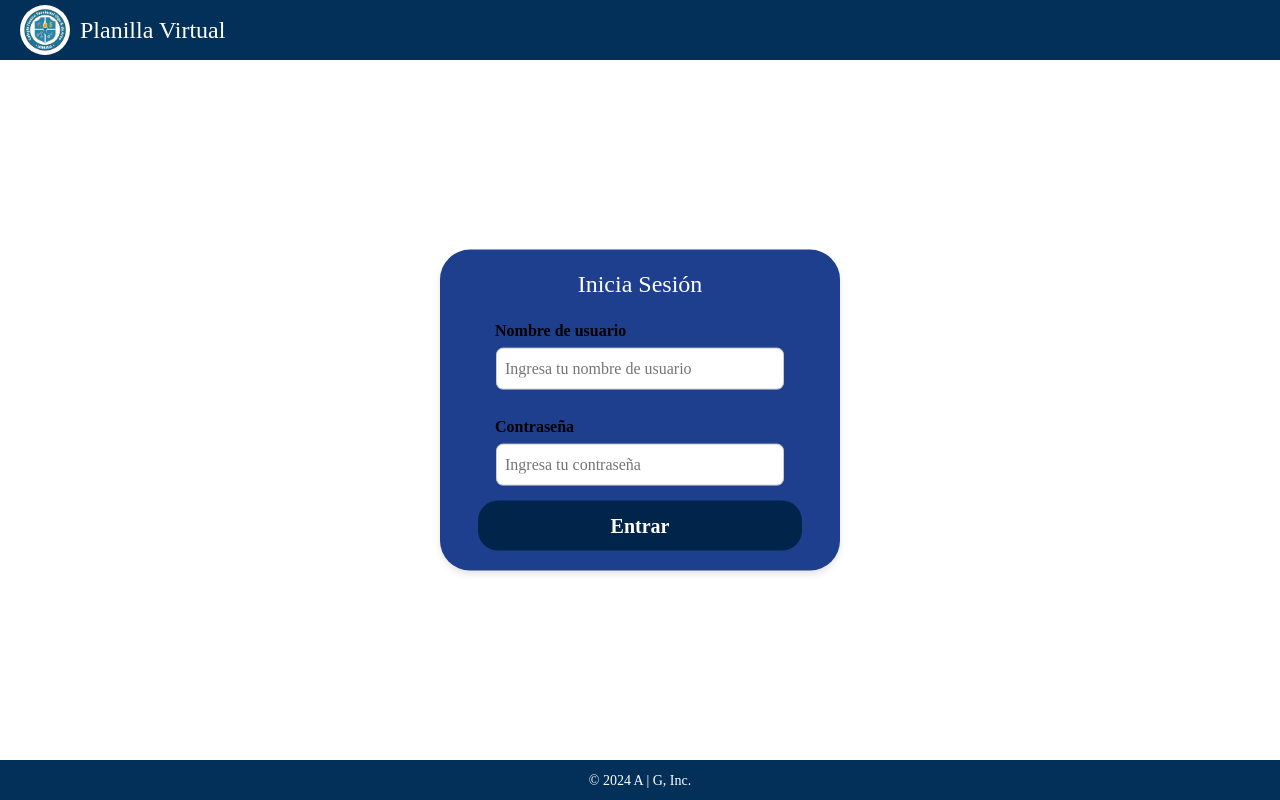
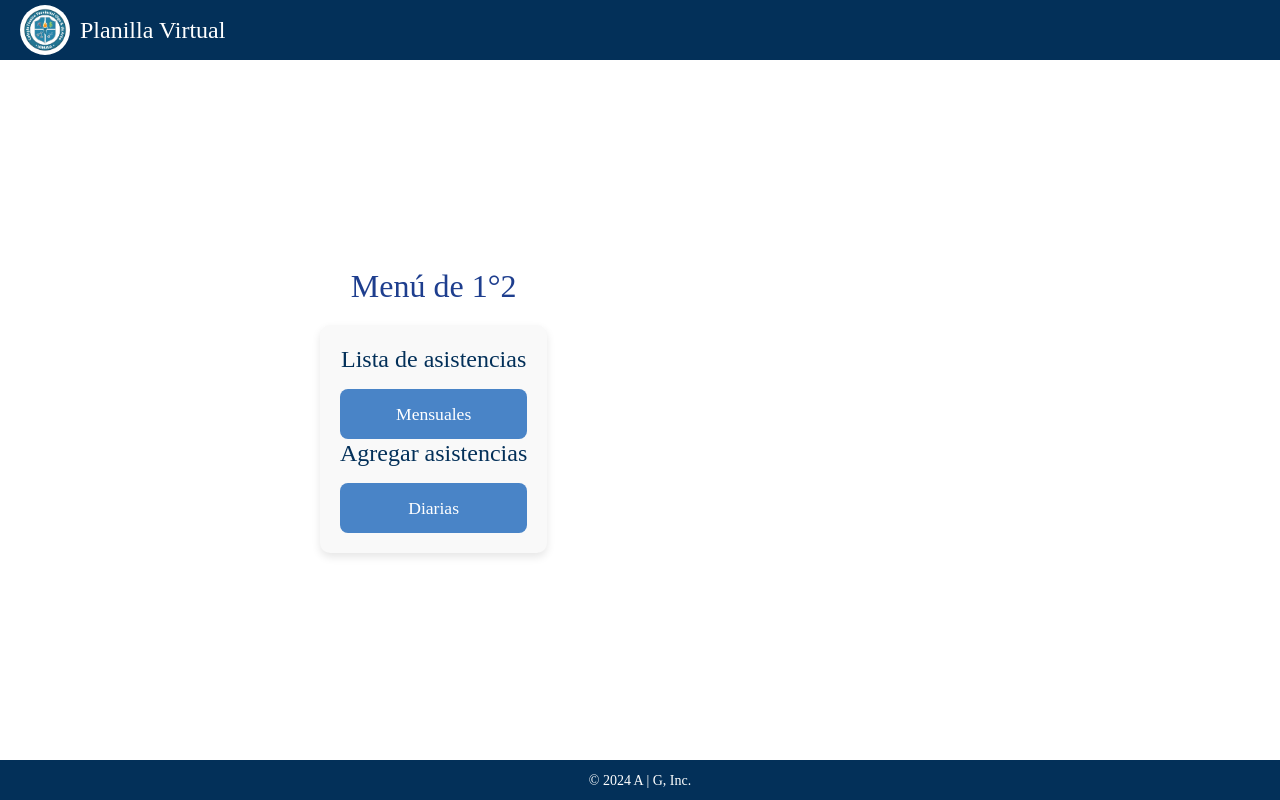
Before and after one commit to FrontierSorcerer85/SPV-FrontEnd, a React (Vite) app: page /curso/1 in a window 1280 px wide. Built offline with nearby package versions, Linux system fonts and the light colour scheme; a web font is replaced by a local one.

Commit message:
Version 1.2.0: se agrego un menu para cada curso, tambien se empezo con rutas en el proyecto utilizando Wouter. Aun se tienen que ajustar algunos problemas.

```diff
--- a/package.json
+++ b/package.json
@@ -1,7 +1,7 @@
 {
   "name": "spv-frontend",
   "private": true,
-  "version": "1.1.0",
+  "version": "1.2.0",
   "type": "module",
   "scripts": {
     "dev": "vite",
--- a/src/App.css
+++ b/src/App.css
@@ -66,7 +66,8 @@ body {
 }
 
 .curso-item {
-  background-color: #70A4BE;
+  background-color: #4984C7;
+  color: #000000;
   padding: 15px;
   border-radius: 5px;
   text-align: center;
@@ -78,9 +79,58 @@ body {
 
 .curso-item:hover {
   background-color: #60c3d0;
+  color: #232323;
   cursor: pointer;
 }
 
+.MenuCurso {
+  padding: 20px;
+  text-align: center;
+  max-width: 800px; /* Limitar el ancho máximo del contenido */
+  margin-top: 20px; /* Espacio superior */
+  margin-left: 300px;
+  display: flex;
+  flex-direction: column;
+  align-items: center; /* Centrar horizontalmente */
+  justify-content: center; /* Centrar verticalmente (opcional) */
+}
+
+.MenuCurso h2 {
+  font-size: 2em;
+  color: #1E3E8E;
+  margin-bottom: 20px;
+}
+
+.opciones {
+  max-width: 600px; /* Aumentar el ancho máximo */
+  width: 100%; /* Ocupar todo el ancho disponible */
+  padding: 20px; /* Espaciado interno */
+  background-color: #f9f9f9; /* Fondo claro */
+  border-radius: 10px; /* Bordes redondeados */
+  box-shadow: 0 4px 8px rgba(0, 0, 0, 0.1); /* Sombra suave */
+}
+
+.opciones h3 {
+  font-size: 1.5em;
+  color: #033059;
+  margin-bottom: 15px; /* Más espacio debajo del título */
+}
+
+.opciones button {
+  padding: 12px;
+  background-color: #4984C7;
+  border: none;
+  border-radius: 8px; /* Bordes más redondeados */
+  color: white;
+  font-size: 1.1em;
+  cursor: pointer;
+  transition: background-color 0.3s ease;
+  width: 100%; /* Botones ocupen todo el ancho disponible */
+}
+
+.opciones button:hover {
+  background-color: #60b2d0;
+}
 .footer {
   background-color: #033059;
   color: white;
@@ -124,7 +174,6 @@ body {
   display: flex;
   align-items: center;
   gap: 10px;
-  cursor: pointer;
 }
 
 .header-logo {
@@ -148,9 +197,25 @@ body {
 }
 
 .icono-cerrar {
-  color: red;
+  color: rgb(192, 30, 30);
   font-size: 24px;
   cursor: pointer;
+}
+
+.icono-cerrar:hover {
+  color: red; /* Cambiar color al pasar el mouse */
+}
+
+/* App.css o Header.css */
+.icono-regresar {
+  color: white; /* Color del ícono */
+  font-size: 24px; /* Tamaño del ícono */
+  margin-right: 20px; /* Espacio entre íconos */
+  text-decoration: none; /* Quitar subrayado del enlace */
+}
+
+.icono-regresar:hover {
+  color: #70A4BE; /* Cambiar color al pasar el mouse */
 }
 
 .login-container {
--- a/src/App.jsx
+++ b/src/App.jsx
@@ -1,5 +1,4 @@
 import { Component } from 'react';
-import axios from 'axios';
 import { Route, Switch, Link } from 'wouter';
 import 'bootstrap/dist/css/bootstrap.min.css';
 import './App.css';
@@ -7,42 +6,60 @@ import Footer from './componentes/Footer';
 import Header from './componentes/Header';
 import Home from './componentes/Home/Home';
 import Login from './componentes/Formularios/Login';
+import MenuCurso from './componentes/MenuCurso/MenuCurso';
 
 export default class App extends Component {
   constructor(props) {
     super(props);
     this.state = {
       Logeado: false,
-      cursosAsignados: []
+      cursosAsignados: [
+        { id: 1, nombre: "1°2", grado: "Primer año" },
+        { id: 2, nombre: "1°7", grado: "Primer año" },
+        { id: 3, nombre: "7°2", grado: "Séptimo año" },
+        { id: 4, nombre: "7°3", grado: "Séptimo año" },
+        { id: 5, nombre: "1°8", grado: "Primer año" },
+      ],
     };
   }
 
-  Login = () => {
-
-    const cursosEjemplo = [
-      { id: 1, nombre: "1°2", grado: "Primer año" },
-      { id: 2, nombre: "1°7", grado: "Primer año" },
-      { id: 3, nombre: "2°5", grado: "Segundo año" },
-      { id: 4, nombre: "7°2", grado: "Séptimo año" },
-      { id: 5, nombre: "7°3", grado: "Séptimo año" },
-      { id: 6, nombre: "1°8", grado: "Primer año" },
-    ];
-
-    this.setState({ Logeado: true, cursosAsignados: cursosEjemplo });
+  // Función para iniciar sesión
+  login = () => {
+    this.setState({ Logeado: true });
   };
 
-  Logout = () => {
+  // Función para cerrar sesión
+  logout = () => {
     this.setState({ Logeado: false });
   };
 
   render() {
-    const { Logeado, cursosAsignados} = this.state;
+    const { Logeado, cursosAsignados } = this.state;
+
     return (
-    <div>
-      <Header Logeado={Logeado} onLogout={this.Logout} />
-        {Logeado ? <Home cursos={cursosAsignados}/> : <Login onLogin={this.Login} />}
+      <div>
+        {/* Pasar Logeado y logout como props al Header */}
+        <Header Logeado={Logeado} onLogout={this.logout} />
+
+        <Switch>
+          {/* Ruta para el Login */}
+          <Route path="/login">
+            <Login onLogin={this.login} />
+          </Route>
+
+          {/* Ruta para la lista de cursos (Home) */}
+          <Route path="/">
+            {Logeado ? <Home cursos={cursosAsignados} /> : <Login onLogin={this.login} />}
+          </Route>
+
+          {/* Ruta para el menú de un curso específico */}
+          <Route path="/curso/:id">
+            {(params) => <MenuCurso id={params.id} cursos={cursosAsignados} />}
+          </Route>
+        </Switch>
+
         <Footer />
-    </div>
+      </div>
     );
   }
 }
--- a/src/componentes/Formularios/Login.jsx
+++ b/src/componentes/Formularios/Login.jsx
@@ -1,30 +1,17 @@
-import React, { Component } from "react";
+import { useLocation } from 'wouter'; // Importar useLocation
 
-export default class Login extends Component {
-    constructor(props) {
-        super(props);
-        this.state = {
-            nombreUsuario: "",
-            contrasena: ""
-        };
-    }
+export default function Login({ onLogin }) {
+  const [location, setLocation] = useLocation(); // Hook para manejar la ubicación
 
-   Cambio = (e) => {
-        const { name, value } = e.target;
-        this.setState({ [name]: value });
+  const login = () => {
+    onLogin(); // Llama a la función onLogin para actualizar el estado
+    setLocation('/'); // Redirige al usuario a la página de Home
   };
 
-   Envio = (e) => {
-        e.preventDefault();
-        console.log("Iniciando sesión con:", this.state);
-        this.props.onLogin();
-    };
-
-    render() {
   return (
     <div className="login-container">
       <h2 className="login-title">Inicia Sesión</h2>
-                <form className="login-form" onSubmit={this.Envio}>
+      <form className="login-form" onSubmit={(e) => { e.preventDefault(); login(); }}>
         <label htmlFor="nombreUsuario" className="login-label">
           Nombre de usuario
         </label>
@@ -32,8 +19,6 @@ export default class Login extends Component {
           type="text"
           id="nombreUsuario"
           name="nombreUsuario"
-                        value={this.state.nombreUsuario}
-                        onChange={this.Cambio}
           className="login-input"
           placeholder="Ingresa tu nombre de usuario"
           required
@@ -46,8 +31,6 @@ export default class Login extends Component {
           type="password"
           id="contrasena"
           name="contrasena"
-                        value={this.state.contrasena}
-                        onChange={this.Cambio}
           className="login-input"
           placeholder="Ingresa tu contraseña"
           required
@@ -58,4 +41,3 @@ export default class Login extends Component {
     </div>
   );
 }
-}
--- a/src/componentes/Header.jsx
+++ b/src/componentes/Header.jsx
@@ -1,11 +1,16 @@
-import { Component } from "react";
-import "bootstrap-icons/font/bootstrap-icons.css";
+import { Link, useLocation } from 'wouter';
+import 'bootstrap-icons/font/bootstrap-icons.css';
 
-export default class Header extends Component {
+// Exportar el componente en la parte superior
+export default function Header({ Logeado, onLogout }) {
+  const [location, setLocation] = useLocation();
 
+  // Función para cerrar sesión
+  const logout = () => {
+    onLogout(); // Llama a la función onLogout para actualizar el estado
+    setLocation('/login'); // Redirige al usuario a la página de Login
+  };
 
-    render() {
-        const { Logeado, onLogout } = this.props;
   return (
     <header className="header">
       <div className="header-container">
@@ -21,11 +26,21 @@ export default class Header extends Component {
 
       <nav className="header-nav">
         <ul className="nav-list">
+          {/* Ícono para regresar al Home (solo visible si Logeado es true) */}
+          {Logeado && (
+            <li>
+              <Link to="/" className="icono-regresar">
+                <i className="bi bi-house"></i> {/* Ícono de casa */}
+              </Link>
+            </li>
+          )}
+
+          {/* Ícono para cerrar sesión (solo visible si Logeado es true) */}
           {Logeado && (
             <li>
               <i
                 className="bi bi-box-arrow-right icono-cerrar"
-                                    onClick={onLogout}
+                onClick={logout} // Usar la función logout
                 style={{ cursor: 'pointer' }}
               ></i>
             </li>
@@ -35,4 +50,3 @@ export default class Header extends Component {
     </header>
   );
 }
-}
--- a/src/componentes/Home/Home.jsx
+++ b/src/componentes/Home/Home.jsx
@@ -1,16 +1,10 @@
 import { Component } from 'react';
+import { Link } from 'wouter'; // Importar Link de Wouter
 
 export default class Home extends Component {
-  constructor(props) {
-    super(props);
-    this.state = {
-      cursos: [], // Inicializa cursos como un array vacío
-    };
-  }
-    // Función para agrupar cursos por año
   agruparCursosPorAño = (cursos) => {
     if (!cursos || !Array.isArray(cursos)) {
-          return {}; // Retorna un objeto vacío si cursos no es un array
+      return {};
     }
     return cursos.reduce((grupos, curso) => {
       const { grado } = curso;
@@ -23,10 +17,7 @@ export default class Home extends Component {
   };
 
   render() {
-        // Supongamos que los cursos se pasan como prop desde App.jsx
     const { cursos } = this.props;
-
-        // Agrupamos los cursos por año
     const cursosAgrupados = this.agruparCursosPorAño(cursos);
 
     return (
@@ -34,19 +25,21 @@ export default class Home extends Component {
         <h2>Bienvenido al Sistema de Planilla Virtual</h2>
         <h4>Gestiona la información de los estudiantes!</h4>
 
-                {/* Sección de Cursos */}
         <div className='Cursos'>
           <h2>Tus Cursos</h2>
 
-                    {/* Mostramos los cursos agrupados por año */}
           {Object.keys(cursosAgrupados).map((grado) => (
             <div key={grado} className="grupo-curso">
               <h3>{grado}</h3>
               <div className="lista-cursos">
                 {cursosAgrupados[grado].map((curso) => (
-                                    <div key={curso.id} className="curso-item">
+                  <Link
+                    key={curso.id}
+                    to={`/curso/${curso.id}`} // Navegar al menú del curso
+                    className="curso-item"
+                  >
                     {curso.nombre}
-                                    </div>
+                  </Link>
                 ))}
               </div>
             </div>
--- /dev/null
+++ b/src/componentes/MenuCurso/MenuCurso.jsx
@@ -0,0 +1,22 @@
+import { Component } from 'react';
+
+export default class MenuCurso extends Component {
+  render() {
+    const { id, cursos } = this.props;
+
+    // Buscar el curso correspondiente al ID
+    const curso = cursos.find((curso) => curso.id === parseInt(id));
+
+    return (
+      <div className='MenuCurso'>
+        <h2>Menú de {curso ? curso.nombre : " Curso Desconocido"}</h2>
+        <div className='opciones'>
+          <h3>Lista de asistencias</h3>
+          <button>Mensuales</button>
+          <h3>Agregar asistencias</h3>
+          <button>Diarias</button>
+        </div>
+      </div>
+    );
+  }
+}
```
Lines whose indentation alone changed are shown as unchanged.
